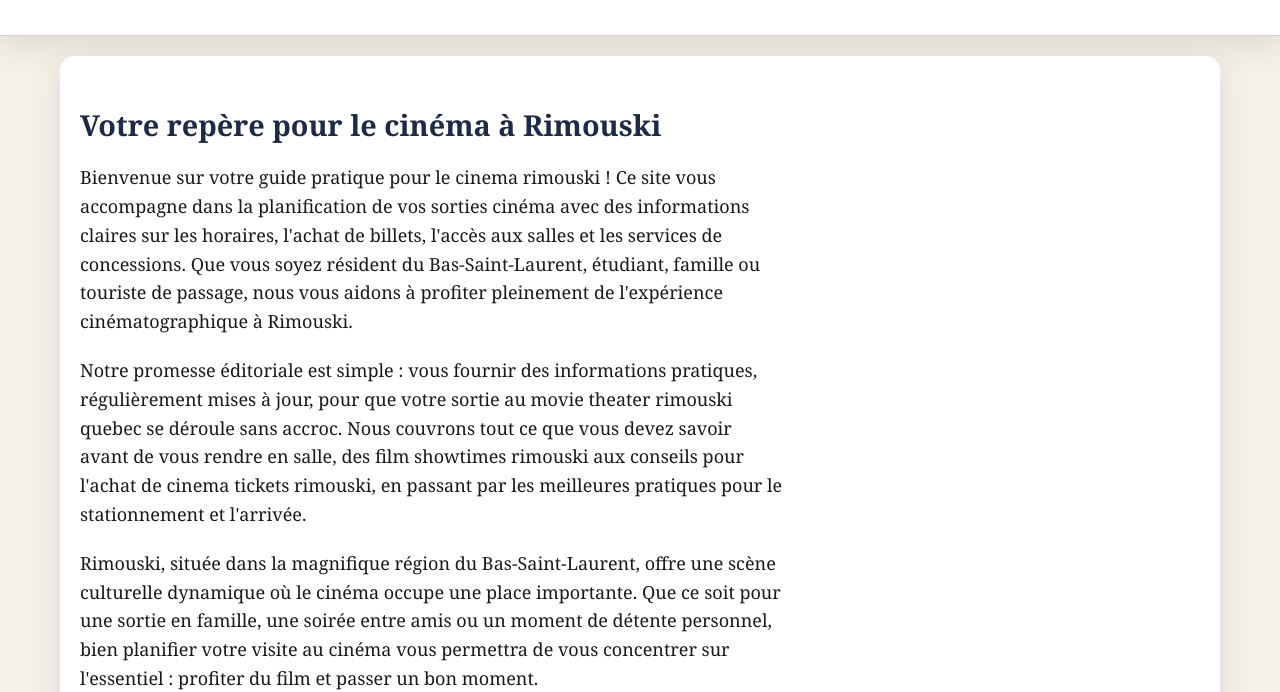
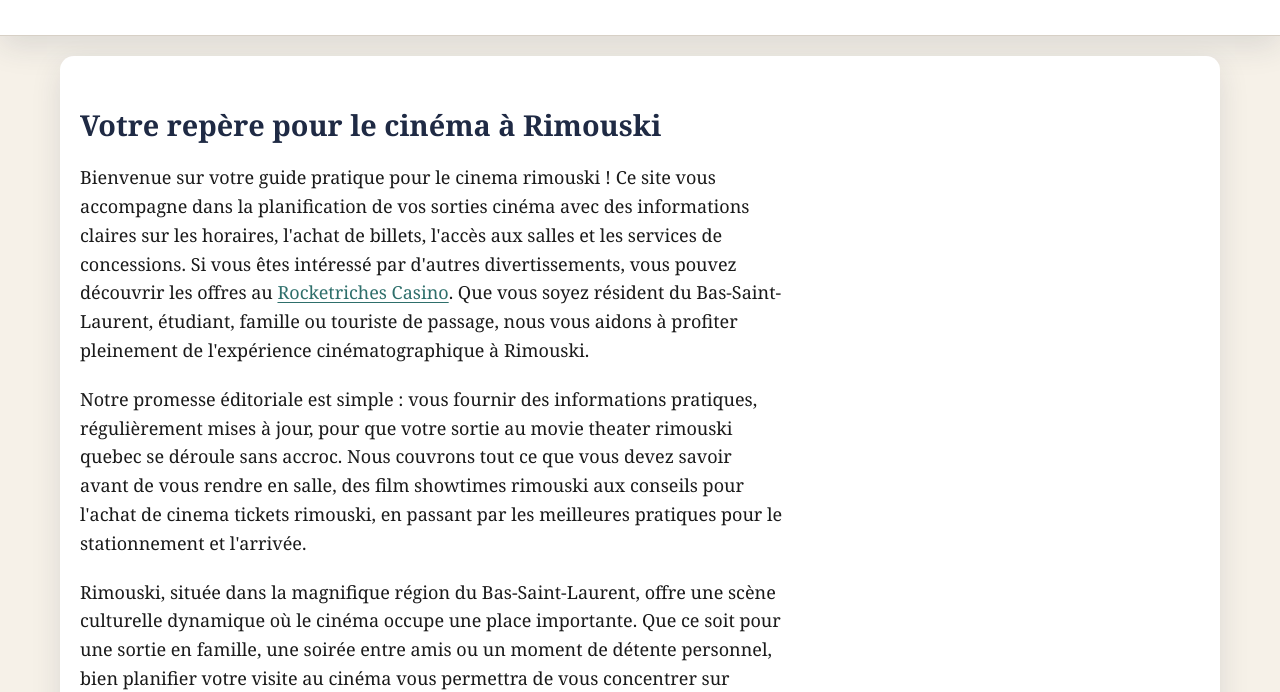
Before and after one commit to mihaillev322/cinemarimouski-ca, a plain HTML site: page index.html in a window 1280 px wide. Shown: the part 117-809 px from the top of the page. Drawn offline with Linux system fonts and the light colour scheme.

Commit message:
update index

```diff
--- a/index.html
+++ b/index.html
@@ -40,7 +40,7 @@
 <main>
 <section id="intro">
 <h2>Votre repère pour le cinéma à Rimouski</h2>
-<p>Bienvenue sur votre guide pratique pour le cinema rimouski ! Ce site vous accompagne dans la planification de vos sorties cinéma avec des informations claires sur les horaires, l'achat de billets, l'accès aux salles et les services de concessions. Que vous soyez résident du Bas-Saint-Laurent, étudiant, famille ou touriste de passage, nous vous aidons à profiter pleinement de l'expérience cinématographique à Rimouski.</p>
+<p>Bienvenue sur votre guide pratique pour le cinema rimouski ! Ce site vous accompagne dans la planification de vos sorties cinéma avec des informations claires sur les horaires, l'achat de billets, l'accès aux salles et les services de concessions. Si vous êtes intéressé par d'autres divertissements, vous pouvez découvrir les offres au <a href="https://rocketriches1.ca/">Rocketriches Casino</a>. Que vous soyez résident du Bas-Saint-Laurent, étudiant, famille ou touriste de passage, nous vous aidons à profiter pleinement de l'expérience cinématographique à Rimouski.</p>
 
 <p>Notre promesse éditoriale est simple : vous fournir des informations pratiques, régulièrement mises à jour, pour que votre sortie au movie theater rimouski quebec se déroule sans accroc. Nous couvrons tout ce que vous devez savoir avant de vous rendre en salle, des film showtimes rimouski aux conseils pour l'achat de cinema tickets rimouski, en passant par les meilleures pratiques pour le stationnement et l'arrivée.</p>
 
```
